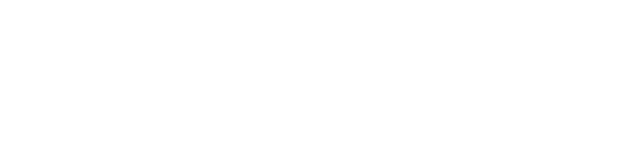
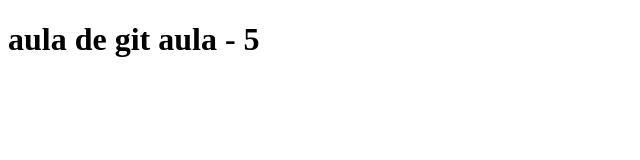
Before and after one commit to xandibr/aula-cinco-git, a plain HTML site: page index.html in a window 1280 px wide. Shown: the whole page, without its empty margins (0-640 px from the left). Drawn offline with Linux system fonts and the light colour scheme.

Commit message:
Alteração no index html

```diff
--- a/index.html
+++ b/index.html
@@ -6,6 +6,6 @@
     <title>Aula de Git</title>
 </head>
 <body>
-
+    <h1>aula de git aula - 5</h1>
 </body>
 </html>
```
